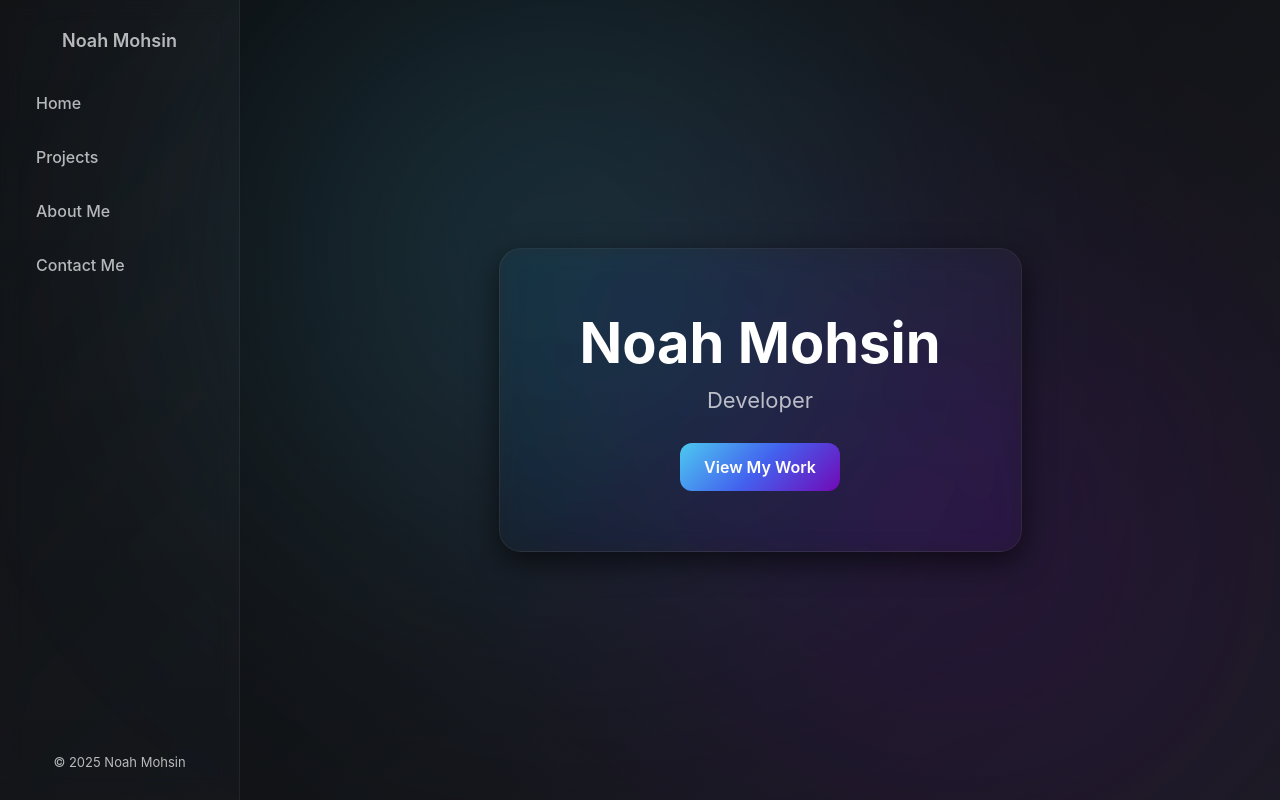
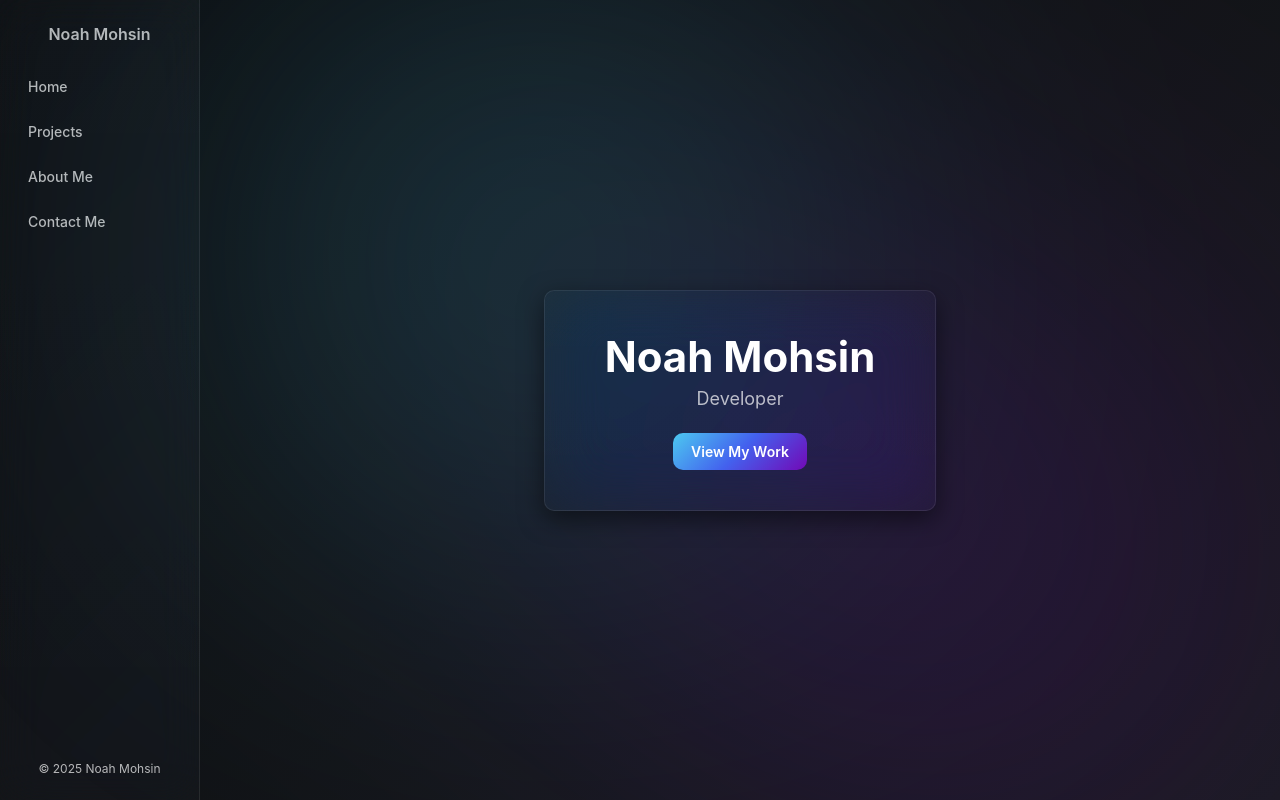
Before and after one commit to NoahMohsin44/mainWebsite, a plain HTML site: page index.html in a window 1280 px wide. Drawn offline with Linux system fonts and the light colour scheme.

Commit message:
Refactor index.html for design enhancements
Updated styles and layout for improved design.

```diff
--- a/index.html
+++ b/index.html
@@ -8,9 +8,9 @@
     :root{
       --bg: linear-gradient(135deg, #0a0b0d 0%, #1a1c20 100%);
       --accent: linear-gradient(135deg,#4cc9f0 0%, #4361ee 50%, #7209b7 100%);
-      --glass: rgba(255,255,255,0.06);
+      --glass: rgba(255,255,255,0.05);
       --muted: rgba(255,255,255,0.7);
-      --radius: 18px;
+      --radius: 10px;
     }
 
     *{box-sizing:border-box;margin:0;padding:0}
@@ -25,33 +25,34 @@
 
     /* Sidebar */
     .sidebar{
-      width:240px;
-      background:linear-gradient(180deg, rgba(255,255,255,0.04), rgba(255,255,255,0.02));
-      backdrop-filter: blur(12px) saturate(150%);
-      border-right:1px solid rgba(255,255,255,0.06);
-      padding:30px 20px;
+      width:200px;
+      background:linear-gradient(180deg, rgba(255,255,255,0.03), rgba(255,255,255,0.02));
+      backdrop-filter: blur(20px) saturate(180%);
+      border-right:1px solid rgba(255,255,255,0.08);
+      padding:24px 16px;
       display:flex;
       flex-direction:column;
       justify-content:space-between;
     }
 
     .menu h2{
-      font-size:18px;
-      margin-bottom:30px;
+      font-size:16px;
+      margin-bottom:24px;
       font-weight:600;
       text-align:center;
     }
 
     .menu a{
       display:block;
-      padding:12px 16px;
-      margin-bottom:10px;
-      border-radius:12px;
+      padding:10px 12px;
+      margin-bottom:8px;
+      border-radius:var(--radius);
       text-decoration:none;
       color:var(--muted);
       background:transparent;
       transition:all .3s ease;
       font-weight:500;
+      font-size:14px;
     }
     .menu a:hover{
       background:var(--glass);
@@ -60,7 +61,7 @@
 
     .footer{
       text-align:center;
-      font-size:13px;
+      font-size:12px;
       color:var(--muted);
     }
 
@@ -80,42 +81,43 @@
       position:absolute;
       inset:0;
       background: radial-gradient(circle at 30% 30%, #4cc9f0 0%, transparent 40%), radial-gradient(circle at 70% 70%, #7209b7 0%, transparent 40%);
-      filter:blur(160px);
-      opacity:0.4;
+      filter:blur(180px);
+      opacity:0.45;
       z-index:0;
     }
 
     .content{
       position:relative;
       z-index:1;
-      background:linear-gradient(180deg, rgba(255,255,255,0.03), rgba(255,255,255,0.01));
-      backdrop-filter: blur(10px) saturate(160%);
-      border:1px solid rgba(255,255,255,0.06);
-      border-radius:22px;
-      padding:60px 80px;
-      box-shadow:0 10px 30px rgba(0,0,0,0.6);
+      background:linear-gradient(180deg, rgba(255,255,255,0.02), rgba(255,255,255,0.01));
+      backdrop-filter: blur(30px) saturate(180%);
+      border:1px solid rgba(255,255,255,0.08);
+      border-radius:var(--radius);
+      padding:40px 60px;
+      box-shadow:0 8px 24px rgba(0,0,0,0.5);
     }
 
     h1{
-      font-size:56px;
+      font-size:42px;
       font-weight:700;
-      margin-bottom:10px;
+      margin-bottom:6px;
     }
     h2{
-      font-size:22px;
+      font-size:18px;
       font-weight:400;
       color:var(--muted);
-      margin-bottom:30px;
+      margin-bottom:24px;
     }
 
     .btn{
       display:inline-block;
-      padding:14px 24px;
-      border-radius:12px;
+      padding:10px 18px;
+      border-radius:var(--radius);
       background:var(--accent);
       color:#fff;
       text-decoration:none;
       font-weight:600;
+      font-size:14px;
       transition:transform .2s ease;
     }
     .btn:hover{transform:translateY(-3px)}
@@ -123,10 +125,10 @@
     @media(max-width:900px){
       .sidebar{width:70px;padding:20px 10px}
       .menu h2{display:none}
-      .menu a{padding:10px;margin-bottom:8px;text-align:center;font-size:14px}
+      .menu a{padding:8px;margin-bottom:6px;text-align:center;font-size:13px}
       .main{padding:20px}
-      .content{padding:40px 20px}
-      h1{font-size:42px}
+      .content{padding:30px 20px}
+      h1{font-size:32px}
     }
   </style>
 </head>
```
